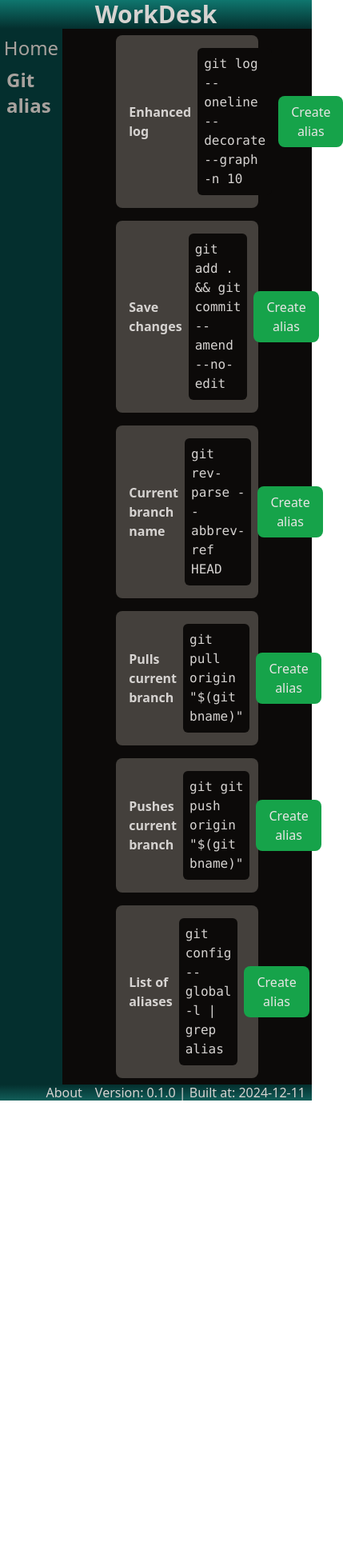
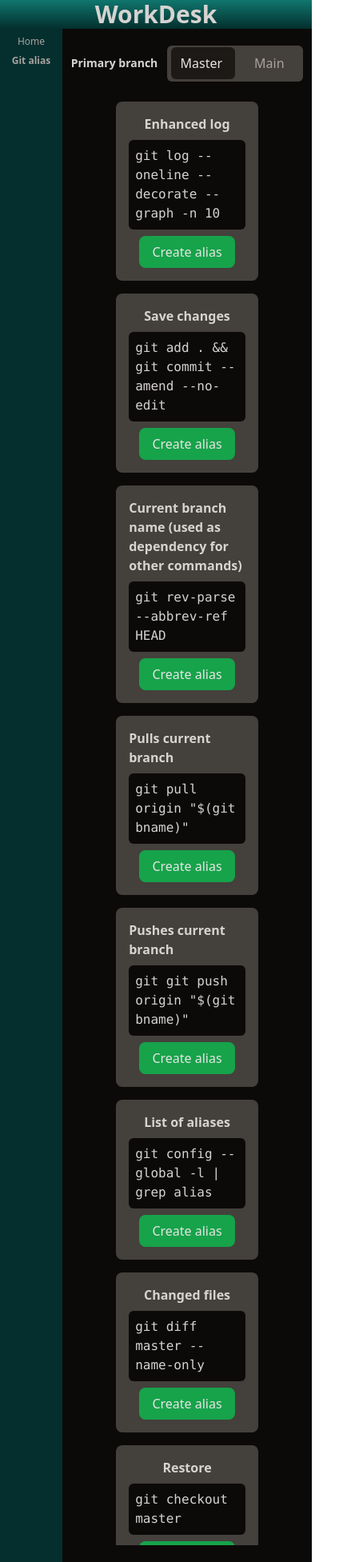
Before and after one commit to Zolikon/zolikon.github.io, a React (Vite) app: page /gitalias in a window 390 px wide. Shown: the top 1953 px of the page at 80% size, 429 px wide, since content can reach past the window. Before the commit the page ends 1378 px from the top, so only its background shows below. Built offline with nearby package versions, Linux system fonts and the light colour scheme.

Commit message:
mobile layout

```diff
--- a/src/App.jsx
+++ b/src/App.jsx
@@ -9,7 +9,7 @@ function App() {
       </header>
       <main className="flex flex-grow bg-stone-950">
         <menu className="w-[20%] h-full bg-teal-950 text-stone-400 p-2">
-          <ul className="flex flex-col gap-2 w-full items-center text-2xl">
+          <ul className="flex flex-col gap-2 w-full items-center text-xs md:text-2xl">
             <NavLink to="/" className={({ isActive }) => (isActive ? "font-extrabold" : "")}>
               <p className="select-none">Home</p>
             </NavLink>
--- a/src/Footer.jsx
+++ b/src/Footer.jsx
@@ -14,7 +14,7 @@ function Footer() {
 
   return (
     <>
-      <footer className="h-[20px] xl:h-[40px] bg-gray-200 bg-gradient-to-b from-teal-950 to-teal-800 flex justify-end gap-4 px-2 items-center">
+      <footer className="h-[30px] xl:h-[40px] text-xs md:text-xl bg-gray-200 bg-gradient-to-b from-teal-950 to-teal-800 flex justify-end gap-4 px-2 items-center">
         <button onClick={openDialog}>About</button>
         <p className="">
           Version: {VERSION} | Built at: {BUILD_DATE}
--- a/src/gitalias/CommandContainer.jsx
+++ b/src/gitalias/CommandContainer.jsx
@@ -3,20 +3,22 @@ import Button from "../components/Button";
 import { useRef, useState } from "react";
 import IconButton from "../components/IconButton";
 
-function CommandContainer({ title, command, alias }) {
+function CommandContainer({ title, command, alias, nameOfMasterBranch = "" }) {
   const dialog = useRef(null);
   const [aliasName, setAliasName] = useState("");
 
+  const commandToDisplay = command.replaceAll("__main__", nameOfMasterBranch.toLowerCase());
+
   function createAliasCommand() {
-    return `git config --global alias.${aliasName} '${alias}'`;
+    return `git config --global alias.${aliasName} '${alias}'`.replaceAll("__main__", nameOfMasterBranch.toLowerCase());
   }
 
   return (
     <>
-      <div className="flex gap-2 bg-stone-700 p-4 rounded-lg items-center justify-between w-3/5">
+      <div className="flex flex-col md:flex-row  gap-2 bg-stone-700 p-4 rounded-lg items-center justify-between w-3/5">
         <p className="font-bold select-none">{title}</p>
-        <div className="flex gap-2 items-center">
-          <code className="bg-stone-950 p-2 rounded-md"> {command}</code>
+        <div className="flex flex-col md:flex-row  gap-2 items-center">
+          <code className="bg-stone-950 p-2 rounded-md"> {commandToDisplay}</code>
           <Button name={"Create alias"} onClick={() => dialog.current.showModal()} />
         </div>
       </div>
@@ -60,6 +62,7 @@ CommandContainer.propTypes = {
   title: PropTypes.string.isRequired,
   command: PropTypes.string.isRequired,
   alias: PropTypes.string.isRequired,
+  nameOfMasterBranch: PropTypes.string,
 };
 
 export default CommandContainer;
--- a/src/gitalias/GitAlias.jsx
+++ b/src/gitalias/GitAlias.jsx
@@ -1,9 +1,18 @@
+import { useState } from "react";
 import CommandContainer from "./CommandContainer";
+import Switch from "./Switch";
 
 function GitAlias() {
+  const branchNameOptions = ["Master", "Main"];
+  const [nameOfMasterBranch, setNameOfMasterBranch] = useState(branchNameOptions[0]);
+
   return (
-    <div className="w-full h-full">
-      <div className="flex flex-col items-center justify-start w-full h-full gap-4">
+    <div className="w-full h-full flex flex-col items-center justify-around">
+      <div className="flex gap-3 items-center justify-center">
+        <p className="font-bold text-sm md:text-xl">Primary branch</p>
+        <Switch values={branchNameOptions} selected={nameOfMasterBranch} onSelect={setNameOfMasterBranch} />
+      </div>
+      <div className="flex flex-col items-center justify-start w-full h-[95%] md:h-4/5 gap-4 overflow-y-auto">
         <CommandContainer
           title="Enhanced log"
           command="git log --oneline --decorate --graph -n 10"
@@ -15,7 +24,7 @@ function GitAlias() {
           alias="!f() { git add . && git commit --amend --no-edit; }; f"
         />
         <CommandContainer
-          title="Current branch name"
+          title="Current branch name (used as dependency for other commands)"
           command="git rev-parse --abbrev-ref HEAD"
           alias="rev-parse --abbrev-ref HEAD"
         />
@@ -34,6 +43,18 @@ function GitAlias() {
           command="git config --global -l | grep alias"
           alias="!f() { git config --global -l | grep alias; };f"
         />
+        <CommandContainer
+          title="Changed files"
+          command="git diff __main__ --name-only"
+          alias="diff __main__ --name-only"
+          nameOfMasterBranch={nameOfMasterBranch}
+        />
+        <CommandContainer
+          title="Restore"
+          command="git checkout __main__"
+          alias="checkout __main__"
+          nameOfMasterBranch={nameOfMasterBranch}
+        />
       </div>
     </div>
   );
--- a/src/gitalias/Switch.jsx
+++ b/src/gitalias/Switch.jsx
@@ -5,16 +5,16 @@ function Switch({ values, selected, onSelect, elementWidth = 80 }) {
   return (
     <div
       style={{ width: values.length * elementWidth + 10 }}
-      className="relative flex gap-[10px] bg-stone-700 text-stone-400 items-center justify-center rounded-md h-[45px] px-[5px] py-[5px]"
+      className="relative flex gap-[10px] bg-stone-700 text-stone-400 items-center justify-center rounded-md h-[45px] px-[5px] py-[5px] cursor-pointer"
+      onClick={() => onSelect(selectedIndex === values.length - 1 ? values[0] : values[selectedIndex + 1])}
     >
       {values.map((value, index) => (
         <div
-          key={index}
+          key={value}
           style={{ width: elementWidth }}
-          className={`cursor-pointer select-none px-2 py-4 flex items-center justify-center z-10 ${
+          className={`select-none px-2 py-4 flex items-center justify-center z-10 ${
             selectedIndex === index ? "text-stone-200" : ""
           }`}
-          onClick={() => onSelect(value)}
         >
           <p>{value}</p>
         </div>
```
